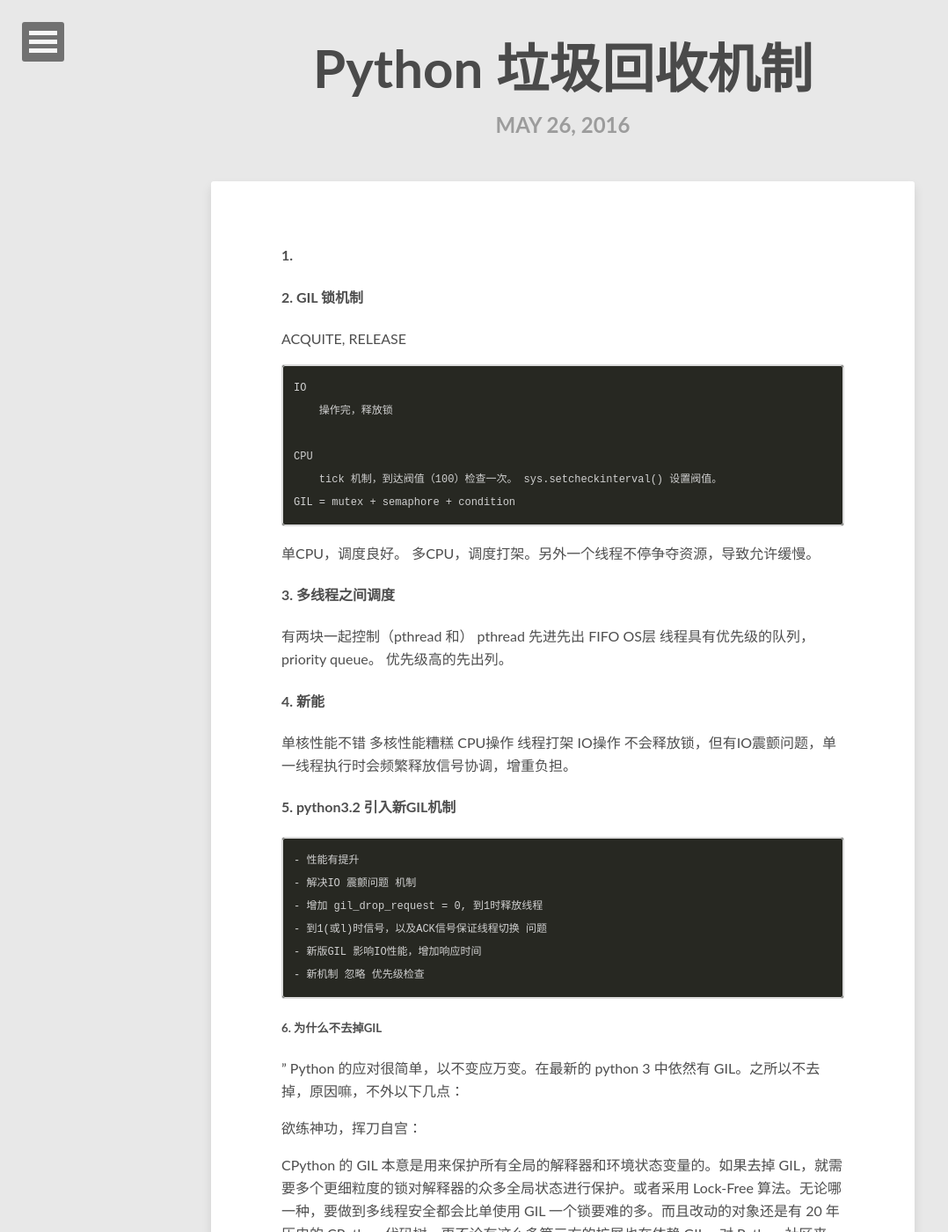
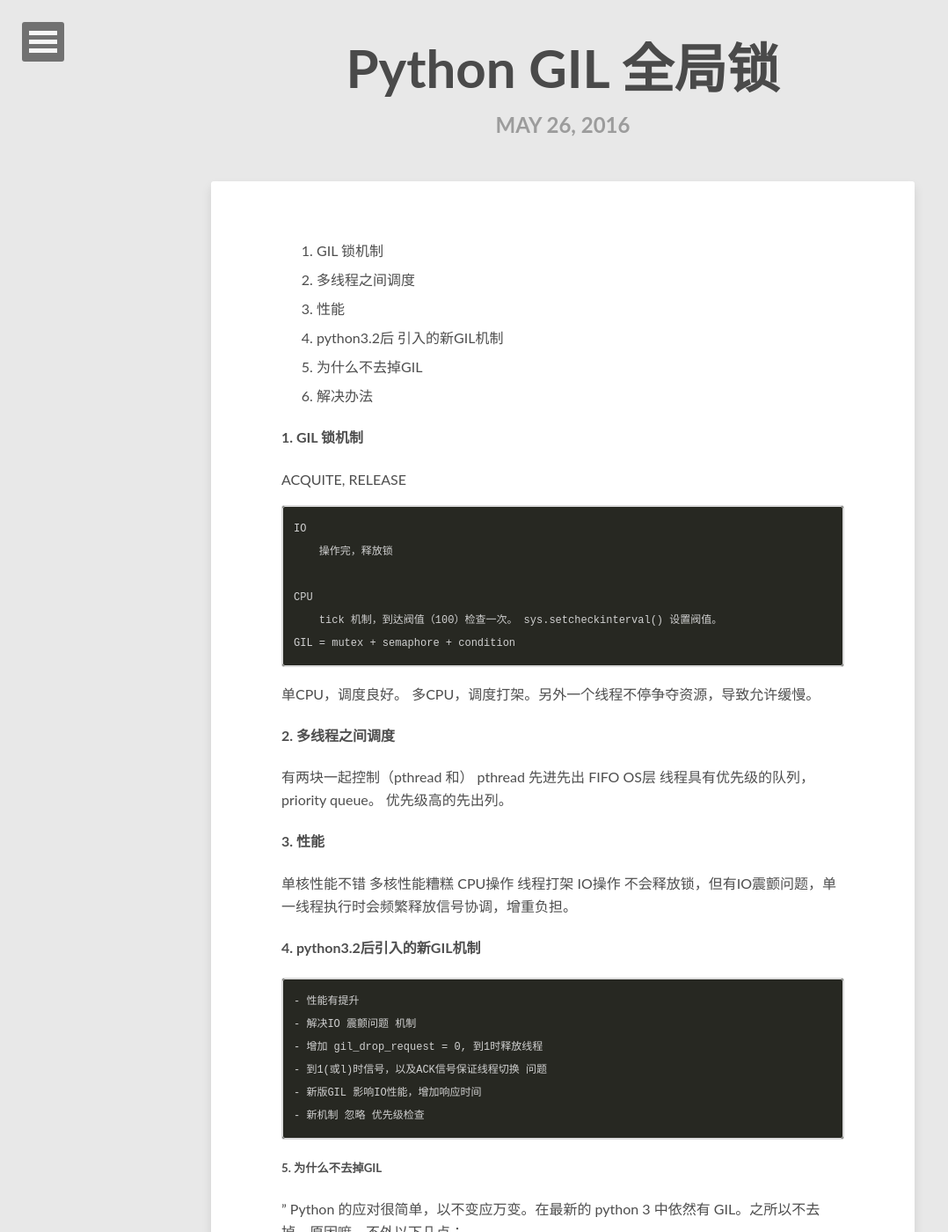
Before and after one commit to uynil/uynil.github.io, a Jekyll site: the page built from _posts/2016-05-26-python-gil.md, in a window 1280 px wide and 1400 px high. Shown: the whole window at 88% size, without its empty margins (0-1078 px from the left). Built offline with Jekyll 4.4.1, drawn with Linux system fonts in a browser that asks for light colours; some web fonts are replaced; some of the changed text lies outside the part shown.

Commit message:
[FIX] titles

```diff
--- a/_posts/2016-05-26-python-gil.md
+++ b/_posts/2016-05-26-python-gil.md
@@ -1,11 +1,17 @@
 ---
 layout: post
-title: Python 垃圾回收机制
+title: Python GIL 全局锁
 tags: [Python]
 ---
-#### 1.
 
-#### 2. GIL 锁机制
+1. GIL 锁机制
+2. 多线程之间调度
+3. 性能
+4. python3.2后 引入的新GIL机制
+5. 为什么不去掉GIL
+6. 解决办法
+
+#### 1. GIL 锁机制
 
 ACQUITE, RELEASE
 
@@ -19,19 +25,19 @@
 单CPU，调度良好。
 多CPU，调度打架。另外一个线程不停争夺资源，导致允许缓慢。
 
-#### 3. 多线程之间调度
+#### 2. 多线程之间调度
 有两块一起控制（pthread 和）
 pthread 先进先出 FIFO
 OS层  线程具有优先级的队列， priority queue。 优先级高的先出列。
 
 
-#### 4. 新能
+#### 3. 性能
 单核性能不错
 多核性能糟糕
 CPU操作 线程打架
 IO操作 不会释放锁，但有IO震颤问题，单一线程执行时会频繁释放信号协调，增重负担。
 
-#### 5. python3.2 引入新GIL机制
+#### 4. python3.2后引入的新GIL机制
     - 性能有提升
     - 解决IO 震颤问题
 机制
@@ -41,7 +47,7 @@
     - 新版GIL 影响IO性能，增加响应时间
     - 新机制 忽略 优先级检查
 
-##### 6. 为什么不去掉GIL
+##### 5. 为什么不去掉GIL
 "
 Python 的应对很简单，以不变应万变。在最新的 python 3 中依然有 GIL。之所以不去掉，原因嘛，不外以下几点：
 
```
Also changed, not shown: other parts of _posts/2016-05-26-python-gil.md (+1 -1 lines), _posts/2016-05-24-python-memory.md (+3 -4 lines).
